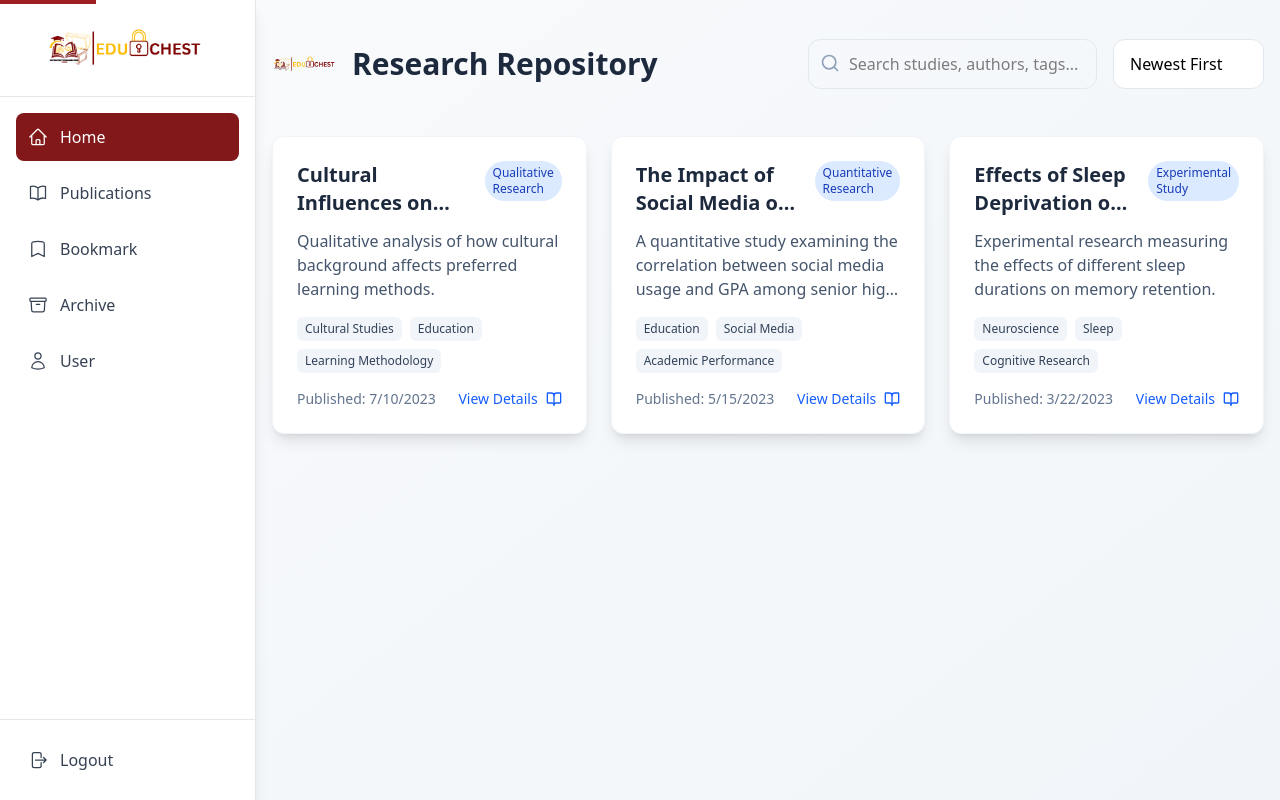
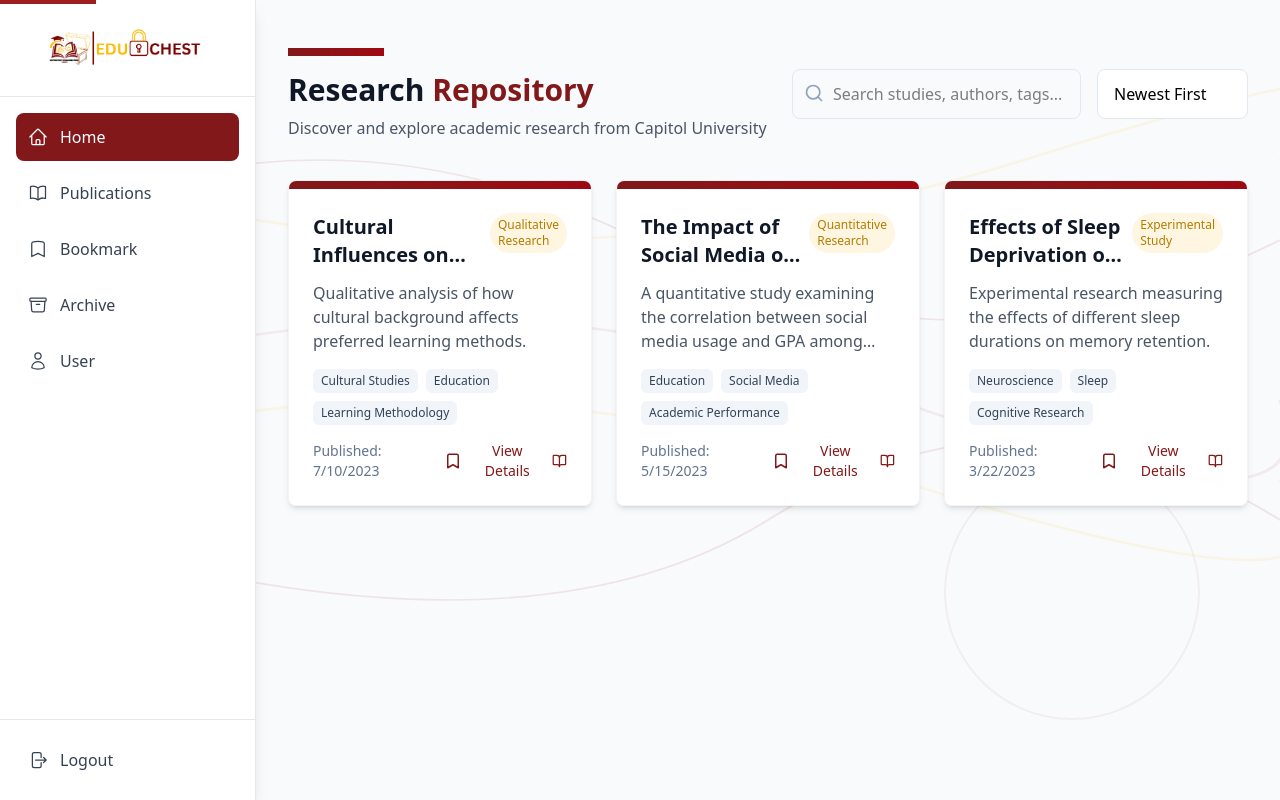
Before and after one commit to mihkuno/RESPOCU, a Next.js app: page /dashboard in a window 1280 px wide. Built offline with nearby package versions, Linux system fonts and the light colour scheme.

Commit message:
ui: enhance dashboard with bookmarking feature and brand colors

```diff
--- a/src/app/dashboard/page.tsx
+++ b/src/app/dashboard/page.tsx
@@ -2,11 +2,16 @@
 
 import React, { useState, useMemo } from 'react';
 import Link from 'next/link';
-import { Search, Filter, BookOpen } from 'lucide-react';
+import { Search, BookOpen, Bookmark, BookmarkMinus } from 'lucide-react';
 
 export default function HomePage() {
   const [searchQuery, setSearchQuery] = useState('');
   const [sortBy, setSortBy] = useState('newest');
+  const [bookmarks, setBookmarks] = useState([]); // Array to store bookmarked study IDs
+
+  // Brand colors matching landing page
+  const brandMaroon = '#9F1E22';
+  const brandYellow = '#FFB81C';
 
   // Sample study data
   const studies = [
@@ -55,20 +60,27 @@ export default function HomePage() {
       });
   }, [searchQuery, sortBy]);
 
+  const toggleBookmark = (studyId) => {
+    if (bookmarks.includes(studyId)) {
+      setBookmarks(bookmarks.filter(id => id !== studyId));
+    } else {
+      setBookmarks([...bookmarks, studyId]);
+    }
+  };
+
   return (
-    <div className="min-h-screen bg-gradient-to-br from-slate-50 to-slate-100">
+    <div className="min-h-screen overflow-hidden p-4"> {/* Added padding to the main container */}
       <div className="container mx-auto px-4 py-8">
         {/* Header */}
         <header className="flex flex-col md:flex-row justify-between items-center mb-10 space-y-4 md:space-y-0">
-          <div className="flex items-center space-x-4">
-            <img
-              src="/logo.png"
-              alt="Capitol University Logo"
-              className="w-16 h-16 object-contain"
-            />
-            <h1 className="text-3xl font-extrabold text-slate-800">
-              Research Repository
+          <div>
+            <div className="bg-gradient-to-r from-red-900 to-red-800 h-2 w-24 mb-4"></div>
+            <h1 className="text-3xl font-bold text-gray-900">
+              Research <span className="text-red-900">Repository</span>
             </h1>
+            <p className="text-gray-600 mt-2">
+              Discover and explore academic research from Capitol University
+            </p>
           </div>
 
           {/* Search and Filter */}
@@ -77,8 +89,8 @@ export default function HomePage() {
               <input
                 type="text"
                 placeholder="Search studies, authors, tags..."
-                className="w-full pl-10 pr-4 py-3 rounded-xl border border-slate-200
-                  focus:outline-none focus:ring-2 focus:ring-blue-500
+                className="w-full pl-10 pr-4 py-3 rounded-lg border border-slate-200
+                  focus:outline-none focus:ring-2 focus:ring-red-900
                   transition-all duration-300 ease-in-out"
                 value={searchQuery}
                 onChange={(e) => setSearchQuery(e.target.value)}
@@ -90,9 +102,9 @@ export default function HomePage() {
             </div>
 
             <select
-              className="pl-4 pr-10 py-3 rounded-xl border border-slate-200
+              className="pl-4 pr-10 py-3 rounded-lg border border-slate-200
                 bg-white appearance-none focus:outline-none
-                focus:ring-2 focus:ring-blue-500
+                focus:ring-2 focus:ring-red-900
                 transition-all duration-300 ease-in-out"
               value={sortBy}
               onChange={(e) => setSortBy(e.target.value)}
@@ -110,21 +122,23 @@ export default function HomePage() {
             {filteredStudies.map((study) => (
               <div
                 key={study.id}
-                className="bg-white rounded-xl shadow-lg hover:shadow-xl
-                  transition-all duration-300 ease-in-out transform hover:-translate-y-2
-                  border border-slate-100 overflow-hidden"
+                className="bg-white/90 backdrop-blur-sm rounded-lg shadow-md hover:shadow-lg
+                  transition-all duration-300 ease-in-out transform hover:-translate-y-1
+                  border border-gray-100 overflow-hidden"
               >
+                <div className="h-2 bg-gradient-to-r from-red-900 to-red-800"></div>
                 <div className="p-6">
                   <div className="flex justify-between items-start mb-3">
-                    <h2 className="text-xl font-bold text-slate-800 line-clamp-2">
+                    <h2 className="text-xl font-bold text-gray-900 line-clamp-2">
                       {study.title}
                     </h2>
-                    <span className="ml-2 bg-blue-100 text-blue-800 text-xs px-2 py-1 rounded-full">
+                    <span className="ml-2 px-2 py-1 text-xs rounded-full"
+                      style={{ backgroundColor: '#FFB81C20', color: '#B57B00' }}>
                       {study.type}
                     </span>
                   </div>
 
-                  <p className="text-slate-600 mb-4 line-clamp-3">
+                  <p className="text-gray-600 mb-4 line-clamp-3">
                     {study.description}
                   </p>
 
@@ -143,9 +157,17 @@ export default function HomePage() {
                     <span>
                       Published: {new Date(study.publishedDate).toLocaleDateString()}
                     </span>
+                    <div className="flex items-center gap-2">
+                      <button onClick={() => toggleBookmark(study.id)}>
+                        {bookmarks.includes(study.id) ? (
+                          <BookmarkMinus className="text-red-900" size={18} />
+                        ) : (
+                          <Bookmark className="text-red-900" size={18} />
+                        )}
+                      </button>
                       <Link href={`/studies/${study.id}`}>
                         <button
-                        className="flex items-center text-blue-600 hover:text-blue-800
+                          className="flex items-center text-red-900 hover:text-red-800
                             font-medium transition-colors duration-200 group"
                         >
                           View Details
@@ -158,20 +180,21 @@ export default function HomePage() {
                     </div>
                   </div>
                 </div>
+              </div>
             ))}
           </div>
         ) : (
-          <div className="text-center py-16 bg-white rounded-xl shadow-md">
-            <h3 className="text-2xl font-semibold text-slate-700 mb-4">
+          <div className="text-center py-16 bg-white/90 backdrop-blur-sm rounded-lg shadow-md">
+            <h3 className="text-2xl font-semibold text-gray-900 mb-4">
               No studies found
             </h3>
-            <p className="text-slate-500 mb-6">
+            <p className="text-gray-600 mb-6">
               Try adjusting your search query or explore different filters
             </p>
             <button
               onClick={() => setSearchQuery('')}
-              className="px-6 py-3 bg-blue-600 text-white rounded-lg
-                hover:bg-blue-700 transition-colors"
+              className="px-6 py-3 bg-red-900 text-white rounded-lg
+                hover:bg-red-800 transition-colors"
             >
               Reset Search
             </button>
```
Lines whose indentation alone changed are shown as unchanged.
